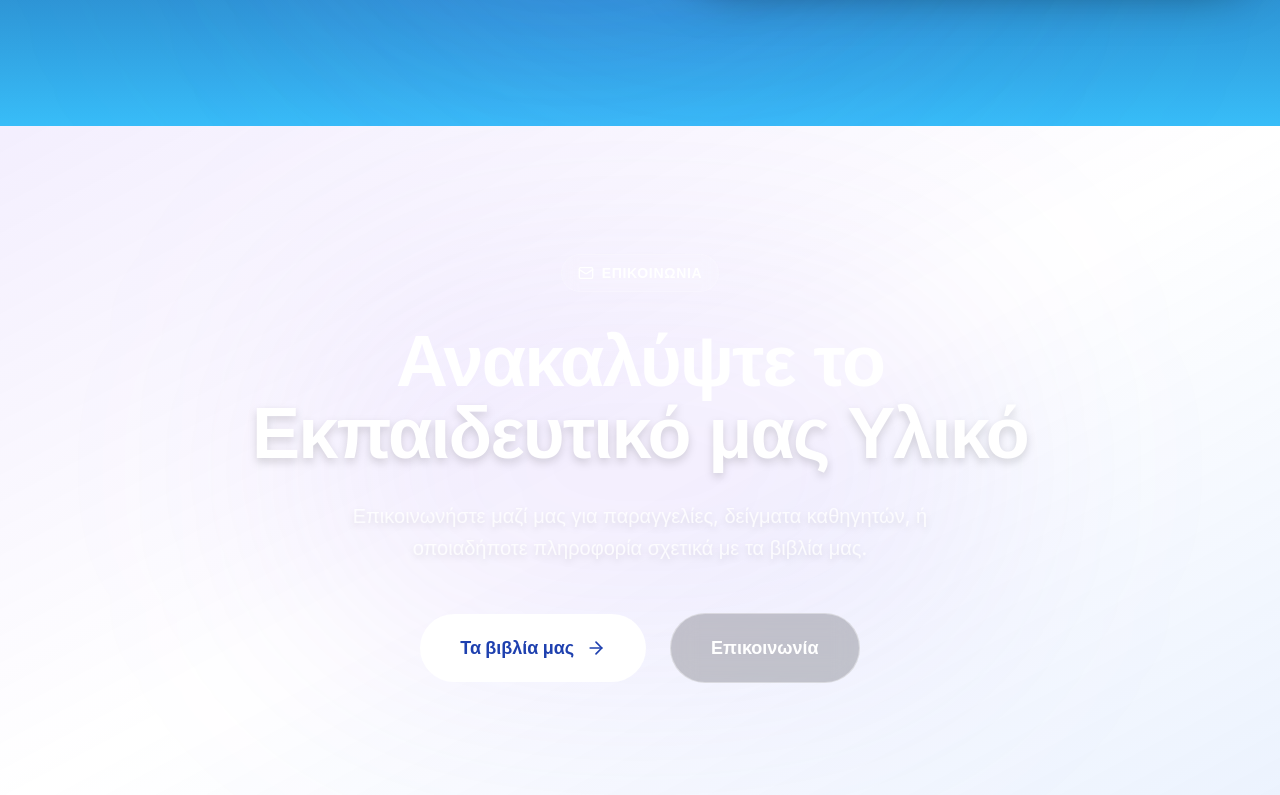
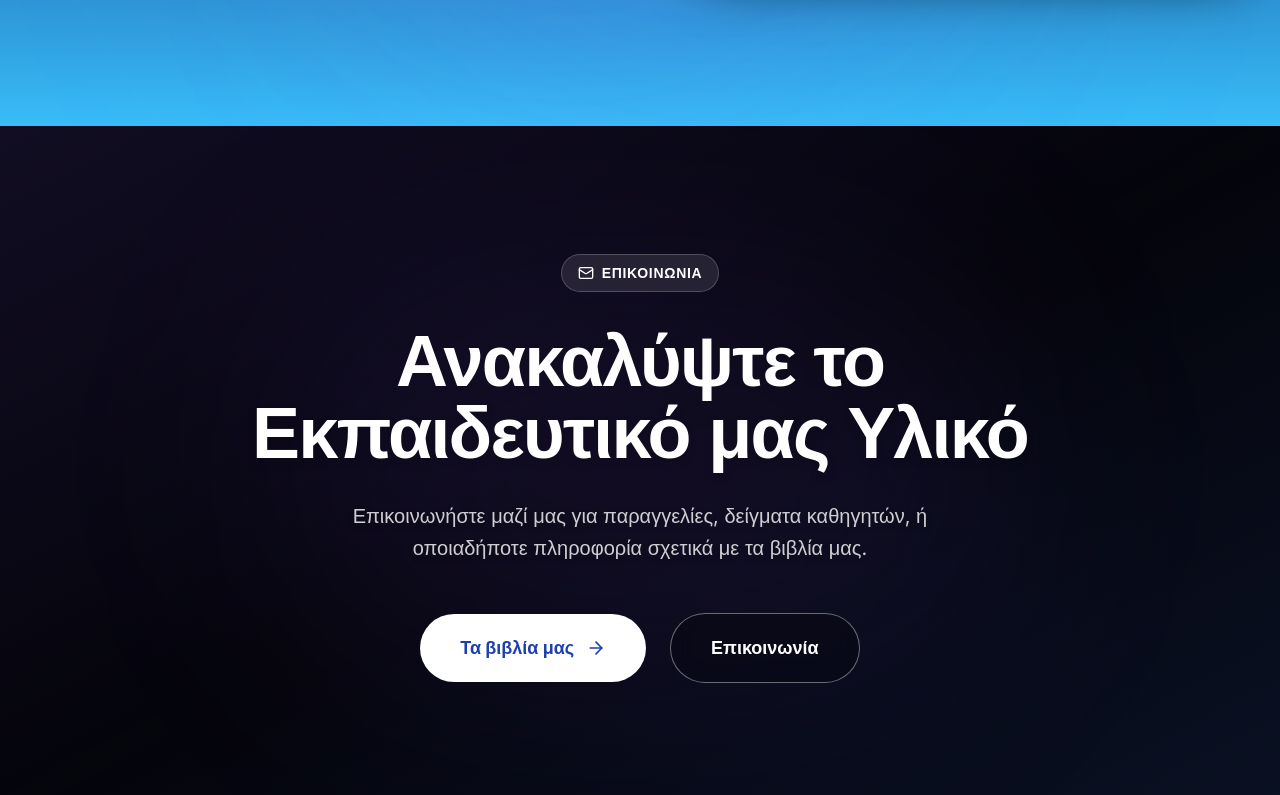
Before and after one commit to gamwmanos/chemistry-portal, a Next.js app: page / in a window 1280 px wide. Shown: the part 5645-6440 px from the top of the page. Built offline with nearby package versions, Linux system fonts and the light colour scheme.

Commit message:
Fix footer background visibility

```diff
--- a/src/components/domain/FooterSection.tsx
+++ b/src/components/domain/FooterSection.tsx
@@ -5,9 +5,9 @@ import { Mail, ArrowRight, FlaskConical, Share2, MessageCircle, Video } from "lu
 
 export default function FooterSection() {
   return (
-    <>
+    <div className="bg-[#05050C] text-white">
       {/* CTA Banner */}
-      <section className="relative py-32 px-6 overflow-hidden bg-transparent">
+      <section className="relative py-32 px-6 overflow-hidden">
         <div className="absolute inset-0 bg-gradient-to-br from-brand-purple-light/10 via-transparent to-brand-blue-light/10 pointer-events-none" />
         <div className="absolute top-1/2 left-1/2 -translate-x-1/2 -translate-y-1/2 w-[700px] h-[400px] bg-brand-purple-light/10 blur-[120px] rounded-full pointer-events-none" />
 
@@ -143,6 +143,6 @@ export default function FooterSection() {
           </div>
         </div>
       </footer>
-    </>
+    </div>
   );
 }
```
